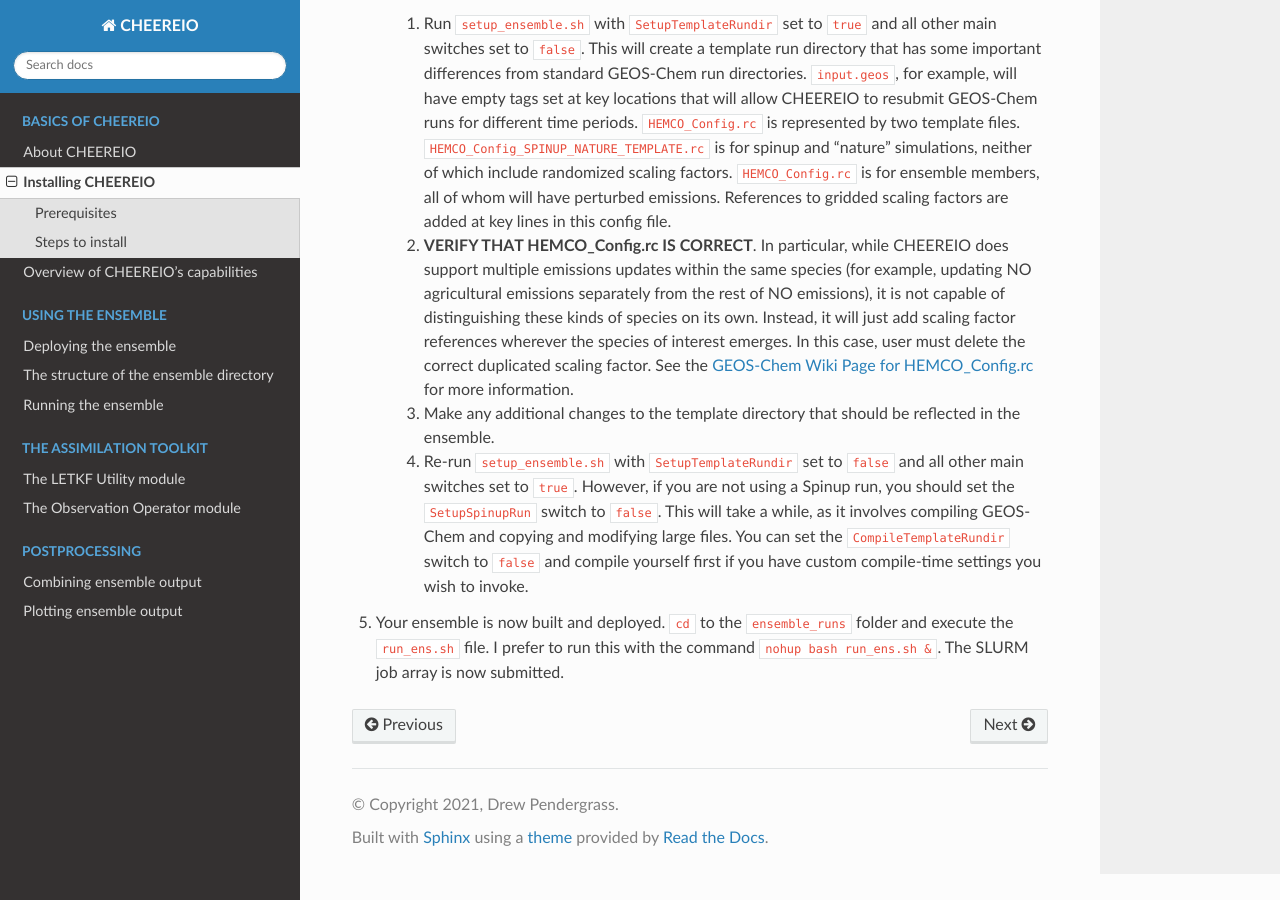
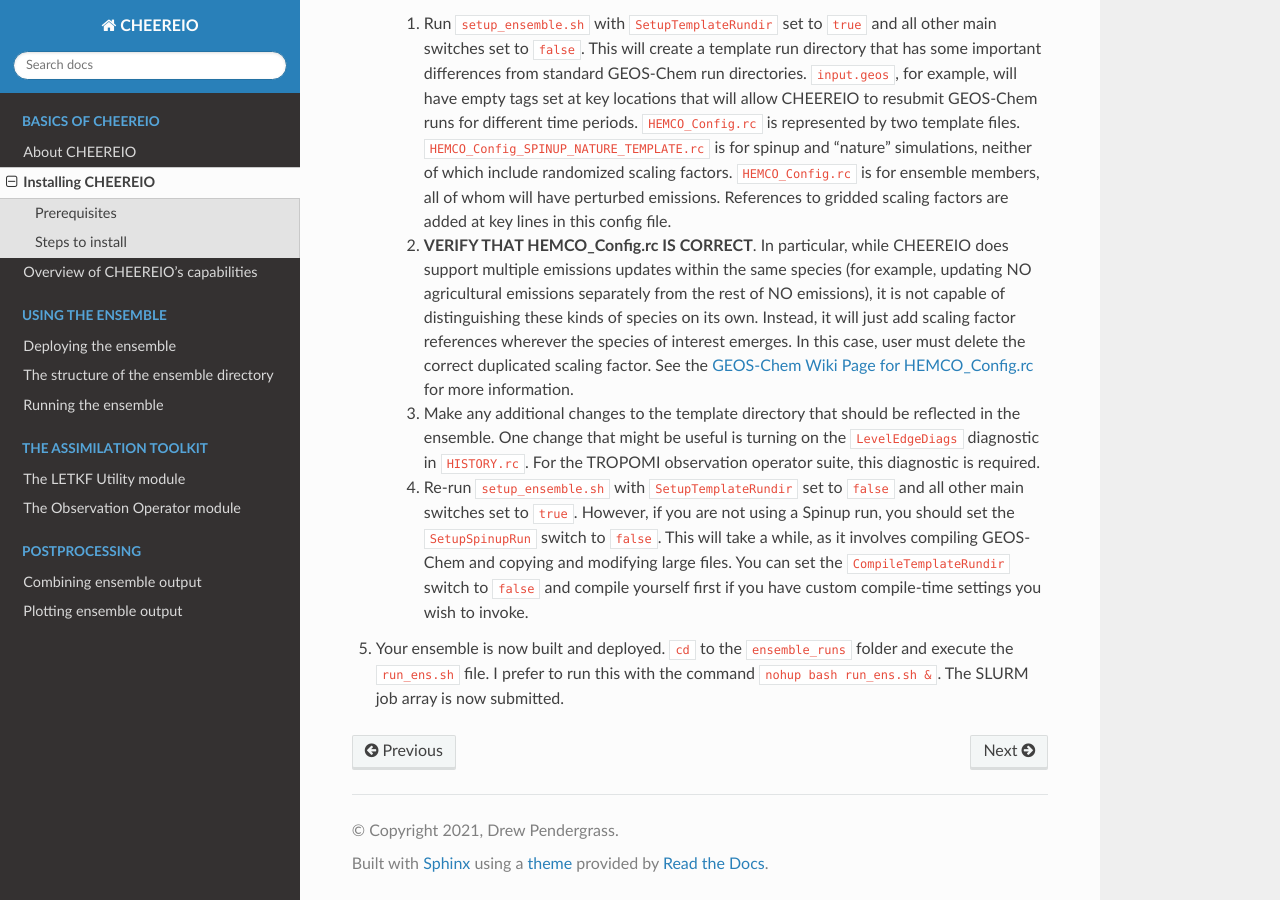
Before and after one commit to drewpendergrass/CHEEREIO, a Sphinx documentation site: the page built from docs/Installing-CHEEREIO.rst, in a window 1280 px wide and 900 px high, scrolled down 1335 px. Built offline with Sphinx 7.4.7 and the Read the Docs theme 2.0.0, drawn with Linux system fonts in a browser that asks for light colours.

Commit message:
update with HISTORYrc instructions

```diff
--- a/docs/Installing-CHEEREIO.rst
+++ b/docs/Installing-CHEEREIO.rst
@@ -25,6 +25,6 @@ CHEEREIO installation should be relatively simple if you already have installed
 #. Deploy the ensemble, after reading the :ref:`Deploying the Ensemble` page to understand how this procedure works. Do so by following these steps:
 	#. Run ``setup_ensemble.sh`` with ``SetupTemplateRundir`` set to ``true`` and all other main switches set to ``false``. This will create a template run directory that has some important differences from standard GEOS-Chem run directories. ``input.geos``, for example, will have empty tags set at key locations that will allow CHEEREIO to resubmit GEOS-Chem runs for different time periods. ``HEMCO_Config.rc`` is represented by two template files. ``HEMCO_Config_SPINUP_NATURE_TEMPLATE.rc`` is for spinup and "nature" simulations, neither of which include randomized scaling factors. ``HEMCO_Config.rc`` is for ensemble members, all of whom will have perturbed emissions. References to gridded scaling factors are added at key lines in this config file.
 	#. **VERIFY THAT HEMCO_Config.rc IS CORRECT**. In particular, while CHEEREIO does support multiple emissions updates within the same species (for example, updating NO agricultural emissions separately from the rest of NO emissions), it is not capable of distinguishing these kinds of species on its own. Instead, it will just add scaling factor references wherever the species of interest emerges. In this case, user must delete the correct duplicated scaling factor. See the `GEOS-Chem Wiki Page for HEMCO_Config.rc <http://wiki.seas.harvard.edu/geos-chem/index.php/The_HEMCO_Config.rc_file>`__ for more information.
-	#. Make any additional changes to the template directory that should be reflected in the ensemble.
+	#. Make any additional changes to the template directory that should be reflected in the ensemble. One change that might be useful is turning on the ``LevelEdgeDiags`` diagnostic in ``HISTORY.rc``. For the TROPOMI observation operator suite, this diagnostic is required.
 	#. Re-run ``setup_ensemble.sh`` with ``SetupTemplateRundir`` set to ``false`` and all other main switches set to ``true``. However, if you are not using a Spinup run, you should set the ``SetupSpinupRun`` switch to ``false``. This will take a while, as it involves compiling GEOS-Chem and copying and modifying large files. You can set the ``CompileTemplateRundir`` switch to ``false`` and compile yourself first if you have custom compile-time settings you wish to invoke.
 #. Your ensemble is now built and deployed. ``cd`` to the ``ensemble_runs`` folder and execute the ``run_ens.sh`` file. I prefer to run this with the command ``nohup bash run_ens.sh &``. The SLURM job array is now submitted.
```
